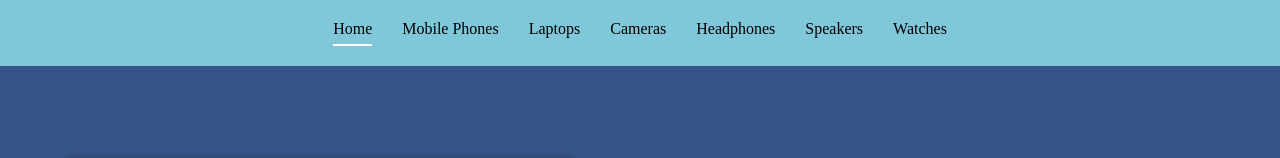
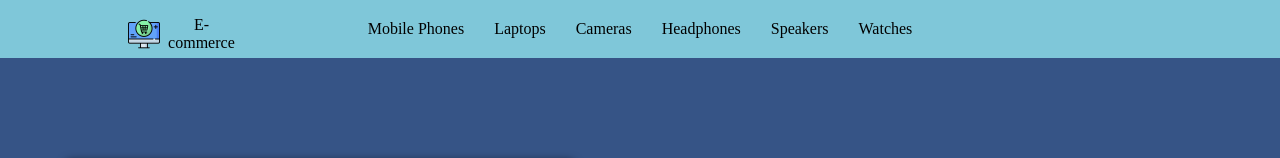
Before and after one commit to MuratOzte/Fullstack-E-Commerce-Website, a Next.js app: page / in a window 1280 px wide. Shown: the top 158 px of the page. Built offline with nearby package versions, Linux system fonts and the light colour scheme.

Commit message:
Refactor home page and navbar components

```diff
--- a/src/app/page.tsx
+++ b/src/app/page.tsx
@@ -4,25 +4,16 @@ import CategoryCards from '@/components/home/CatergoryCard';
 export default function Home() {
     return (
         <>
-            <Grid
-                container
-                style={{
-                    display: 'flex',
-                    justifyContent: 'flex-end',
-                    alignItems: 'flex-end',
-                }}
-            >
+            <Grid container style={mainScreenStyles}>
                 <Grid item xs={6}>
                     <ImageSlider />
                 </Grid>
-                <Grid item xs={6} sx={{ position: 'absolute', right: '10%' }}>
+                <Grid item xs={6} sx={typographiesBoxStyles}>
                     <Typography
                         variant="h2"
                         component="h2"
                         gutterBottom
-                        sx={{
-                            fontFamily: 'Work Sans sans-serif',
-                        }}
+                        sx={typographyFontFamily}
                     >
                         Shop smart,
                     </Typography>
@@ -30,9 +21,7 @@ export default function Home() {
                         variant="h2"
                         component="h2"
                         gutterBottom
-                        sx={{
-                            fontFamily: 'Work Sans sans-serif',
-                        }}
+                        sx={typographyFontFamily}
                     >
                         Live stylish,
                     </Typography>
@@ -40,9 +29,7 @@ export default function Home() {
                         variant="h6"
                         component="h6"
                         gutterBottom
-                        sx={{
-                            fontFamily: 'Work Sans sans-serif',
-                        }}
+                        sx={typographyFontFamily}
                     >
                         Elevate Your Lifestyle with Our Unbeatable Deals,
                     </Typography>
@@ -54,3 +41,18 @@ export default function Home() {
         </>
     );
 }
+
+const typographyFontFamily: React.CSSProperties = {
+    fontFamily: 'Work Sans sans-serif',
+};
+
+const typographiesBoxStyles: React.CSSProperties = {
+    position: 'absolute',
+    right: '10%',
+};
+
+const mainScreenStyles: React.CSSProperties = {
+    display: 'flex',
+    justifyContent: 'flex-end',
+    alignItems: 'flex-end',
+};
--- a/src/components/navbar/navbar.tsx
+++ b/src/components/navbar/navbar.tsx
@@ -1,14 +1,16 @@
 'use client';
 import Link from 'next/link';
+import Image from 'next/image';
 import { usePathname } from 'next/navigation';
 import React from 'react';
 import { motion } from 'framer-motion';
+import { IconButton } from '@mui/material';
+import logo from '@/assets/logo.png';
 
 const Navbar = () => {
     const pathname: string = usePathname();
 
     const links: { text: string; url: string }[] = [
-        { text: 'Home', url: '/' },
         { text: 'Mobile Phones', url: '/mobile-phones' },
         { text: 'Laptops', url: '/laptops' },
         { text: 'Cameras', url: '/cameras' },
@@ -24,6 +26,11 @@ const Navbar = () => {
     return (
         <nav style={navStyle}>
             <ul style={ulStyle}>
+                <Link href="/" style={logoLinkStyle}>
+                    <Image src={logo} alt="logo" width={32} height={32} />
+                    <p style={{ marginLeft: '1%' }}>E-commerce</p>
+                </Link>
+
                 {links.map((e) => {
                     return (
                         <motion.li
@@ -69,4 +76,12 @@ const currentLinkStyle: React.CSSProperties = {
     padding: 3,
 };
 
+const logoLinkStyle: React.CSSProperties = {
+    position: 'absolute',
+    top: '2%',
+    left: '10%',
+    alignItems: 'center',
+    display: 'flex',
+};
+
 export default Navbar;
--- a/src/util/allowedUrl.ts
+++ b/src/util/allowedUrl.ts
@@ -1,5 +1,5 @@
 export default function allowedUrl(url: string) {
-    const allowedUrls = [
+    const allowedUrls: string[] = [
         'mobile-phones',
         'laptops',
         'headphones',
```
Also changed, not shown: src/libs/mongodb.js (deleted, +0 -12 lines), src/assets/logo.png (added).
